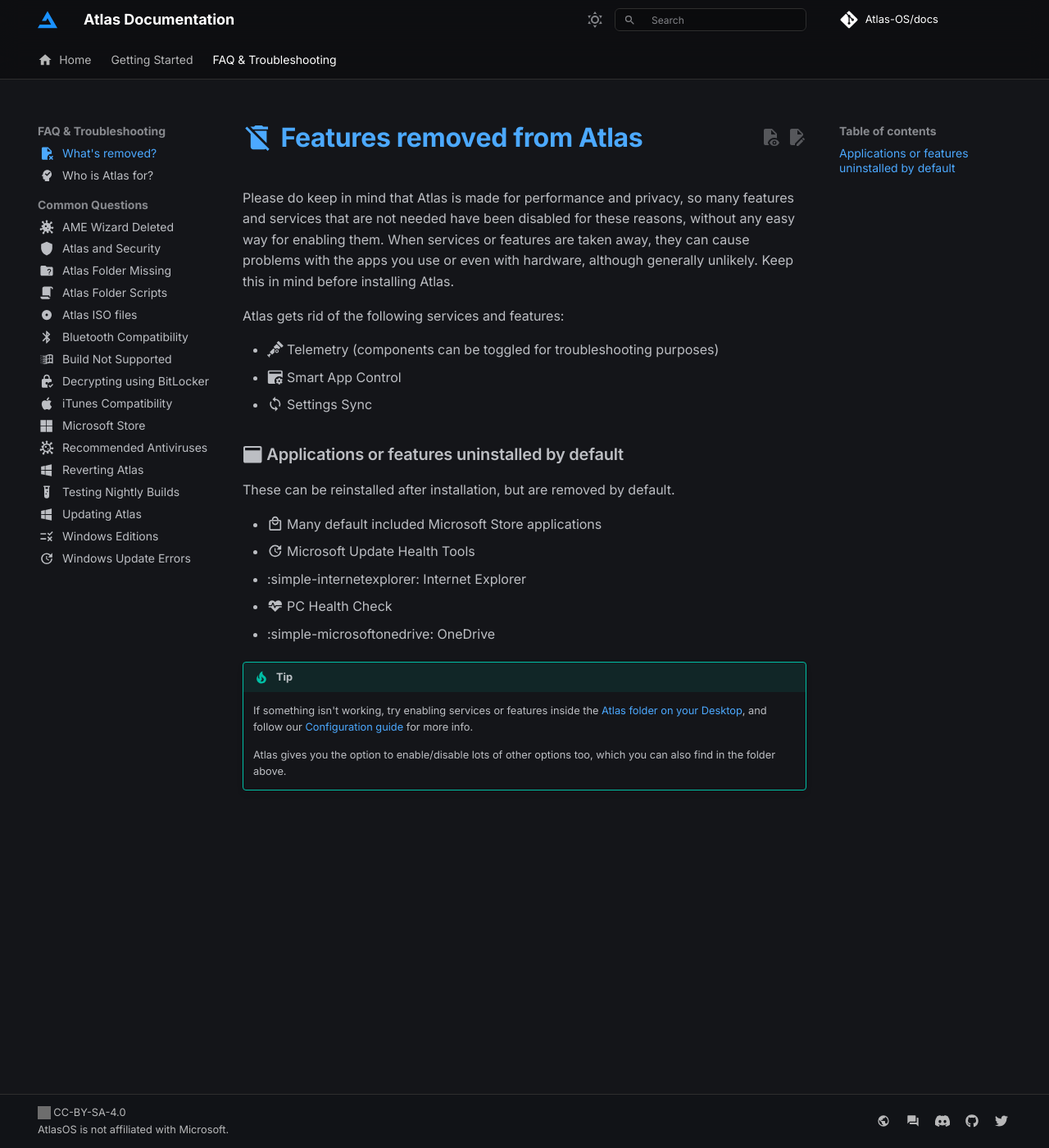
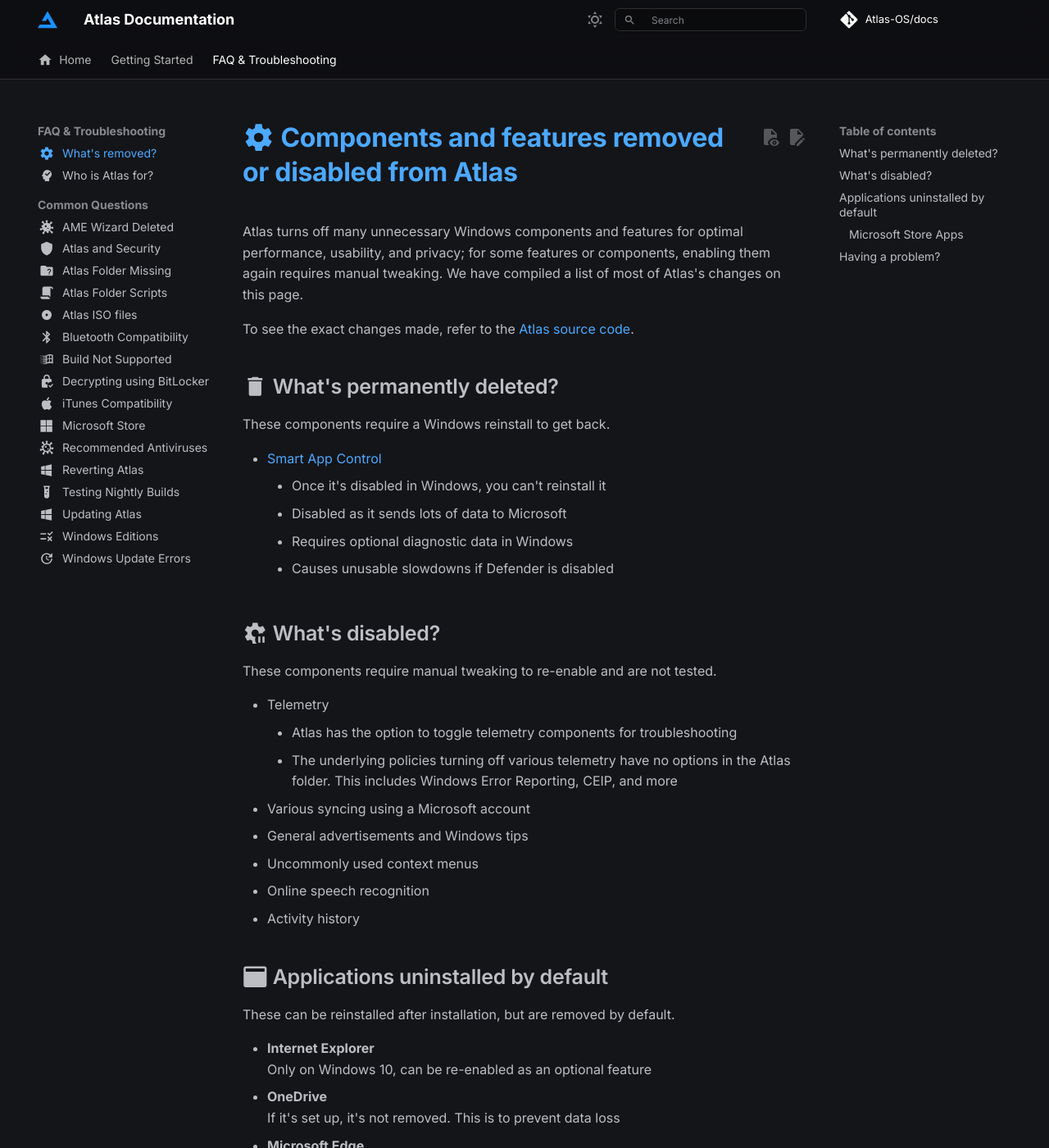
Before and after one commit to Atlas-OS/docs, an MkDocs documentation site: the page built from docs/faq-and-troubleshooting/removed-features.md, in a window 1280 px wide and 1400 px high. Shown: the whole window at 82% size. Built offline with MkDocs 1.6.1 and Material for MkDocs 9.7.7, drawn with Linux system fonts in a browser that asks for light colours; some web fonts are replaced; comment, search, counter and statistics services are not loaded; some of the changed text lies outside the part shown; grey boxes are pictures that could not be loaded.

Commit message:
feat(removed features): rewrite

```diff
--- a/docs/faq-and-troubleshooting/removed-features.md
+++ b/docs/faq-and-troubleshooting/removed-features.md
@@ -1,29 +1,71 @@
 ---
-description: All Windows features removed by the AtlasOS playbook
-icon: material/file-remove
+description: Lists of the different components and features removed or disabled from Atlas
+icon: material/cog
 ---
 
-# :material-delete-off: Features removed from Atlas
+# :material-cog: Components and features removed or disabled from Atlas
 
-Please do keep in mind that Atlas is made for performance and privacy, so many features and services that are not needed have been disabled for these reasons, without any easy way for enabling them. When services or features are taken away, they can cause problems with the apps you use or even with hardware, although generally unlikely. Keep this in mind before installing Atlas.
+Atlas turns off many unnecessary Windows components and features for optimal performance, usability, and privacy; for some features or components, enabling them again requires manual tweaking. We have compiled a list of most of Atlas's changes on this page.
 
-Atlas gets rid of the following services and features:
+To see the exact changes made, refer to the [Atlas source code](https://github.com/Atlas-OS/Atlas).
 
-- :simple-opentelemetry: Telemetry (components can be toggled for troubleshooting purposes)
-- :material-application-cog: Smart App Control
-- :material-sync: Settings Sync
+## :material-delete: What's permanently deleted?
 
-### :material-application: Applications or features uninstalled by default
+These components require a Windows reinstall to get back.
+
+- [Smart App Control](https://support.microsoft.com/en-gb/topic/what-is-smart-app-control-285ea03d-fa88-4d56-882e-6698afdb7003)
+    - Once it's disabled in Windows, you can't reinstall it
+    - Disabled as it sends lots of data to Microsoft
+    - Requires optional diagnostic data in Windows
+    - Causes unusable slowdowns if Defender is disabled
+
+## :material-cog-pause: What's disabled?
+
+These components require manual tweaking to re-enable and are not tested.
+
+- Telemetry
+    - Atlas has the option to toggle telemetry components for troubleshooting
+    - The underlying policies turning off various telemetry have no options in the Atlas folder. This includes Windows Error Reporting, CEIP, and more
+- Various syncing using a Microsoft account
+- General advertisements and Windows tips
+- Uncommonly used context menus
+- Online speech recognition
+- Activity history
+
+## :material-application: Applications uninstalled by default
 
 These can be reinstalled after installation, but are removed by default.
 
-- :material-shopping-outline: Many default included Microsoft Store applications
-- :material-update: Microsoft Update Health Tools
-- :simple-internetexplorer: Internet Explorer
-- :material-heart-pulse: PC Health Check
-- :simple-microsoftonedrive: OneDrive
+- **Internet Explorer**<br/>
+  Only on Windows 10, can be re-enabled as an optional feature
+- **OneDrive**<br/>
+  If it's set up, it's not removed. This is to prevent data loss
+- **Microsoft Edge**<br/>
+  Optional - the user has a choice to keep or remove it<br/>
+  Edge can be reinstalled using the `1. Software\Remove Edge.cmd` script
+- **Steps Recorder**<br/>
+  Deprecated - can be re-enabled as an optional feature
+- **Legacy Windows Media Player**<br/>
+  Replaced by modern player - can be re-enabled as an optional feature
+- **Maths Recognizer**<br/>
+  Only on stock Windows 10 by default, can be enabled as an optional feature
 
-!!! tip
-    If something isn't working, try enabling services or features inside the [Atlas folder on your Desktop](file://C:/Users/default/Desktop/Atlas), and follow our [Configuration guide](../getting-started/post-installation/drivers/getting-started.md) for more info.
+### Microsoft Store Apps
 
-    Atlas gives you the option to enable/disable lots of other options too, which you can also find in the folder above.
+You can reinstall all of the below using the Microsoft Store.
+
+| **Store Apps (Column 1)** | **Store Apps (Column 2)**           | **Store Apps (Column 3)** |
+| ------------------------- | ----------------------------------- | ------------------------- |
+| Microsoft Teams           | Clipchamp                           | Disney+                   |
+| Cortana (deprecated)      | Xbox Console Companion (deprecated) | Mail and Calendar         |
+| Tips (deprecated)         | Films & TV                          | Microsoft Family Safety   |
+| Dev Home                  | Microsoft Weather                   | Microsoft News            |
+| Get Help                  | 3D Viewer                           | Microsoft Office Hub      |
+| Microsoft Sticky Notes    | Microsoft OneNote                   | People                    |
+| Skype                     | Microsoft To Do                     | Windows Alarms & Clock    |
+| Feedback Hub              | Windows Maps                        | Voice Recorder            |
+| Phone Link                | Snipping Tool (optional)            | Snip & Sketch (optional)  |
+
+## Having a problem?
+
+If something isn't working, search the documentation for a script or configuration file to fix the particular feature or service. Atlas allows you to toggle many options inside the Atlas configuration folder.
```
